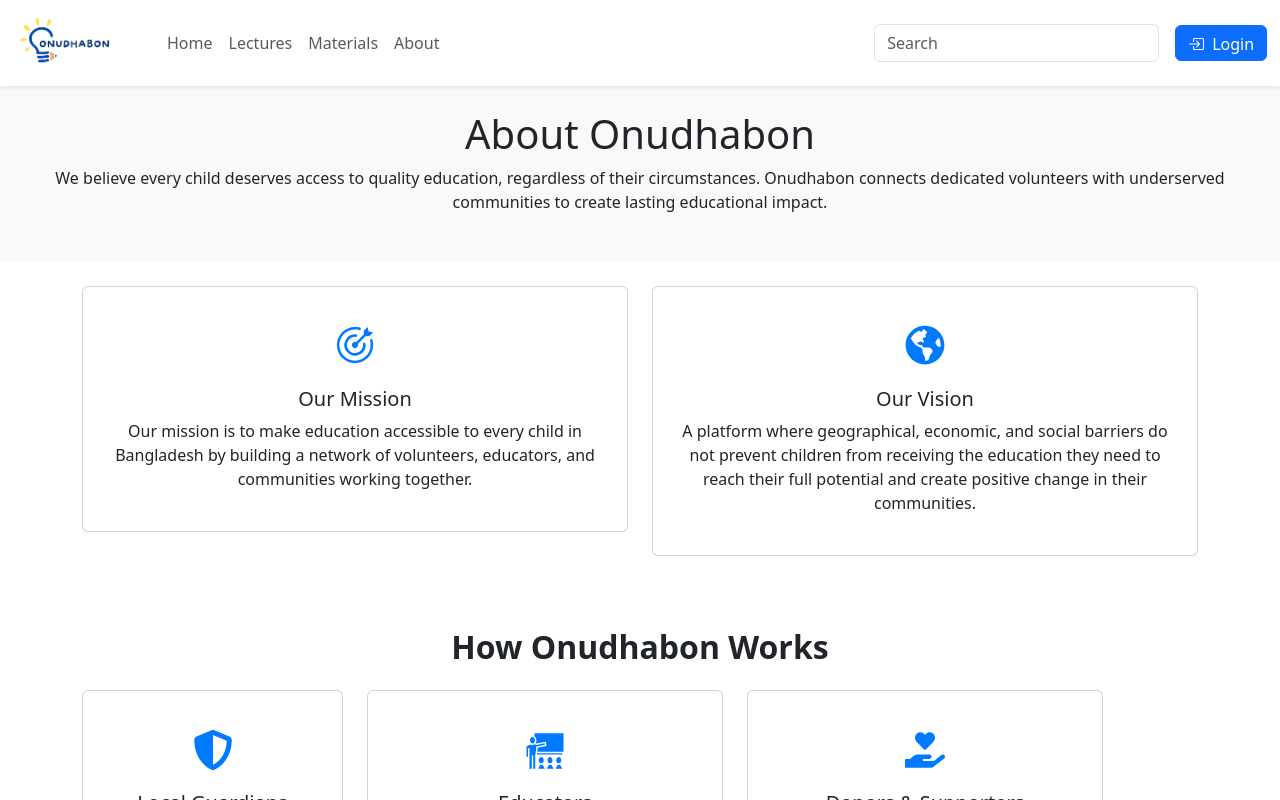
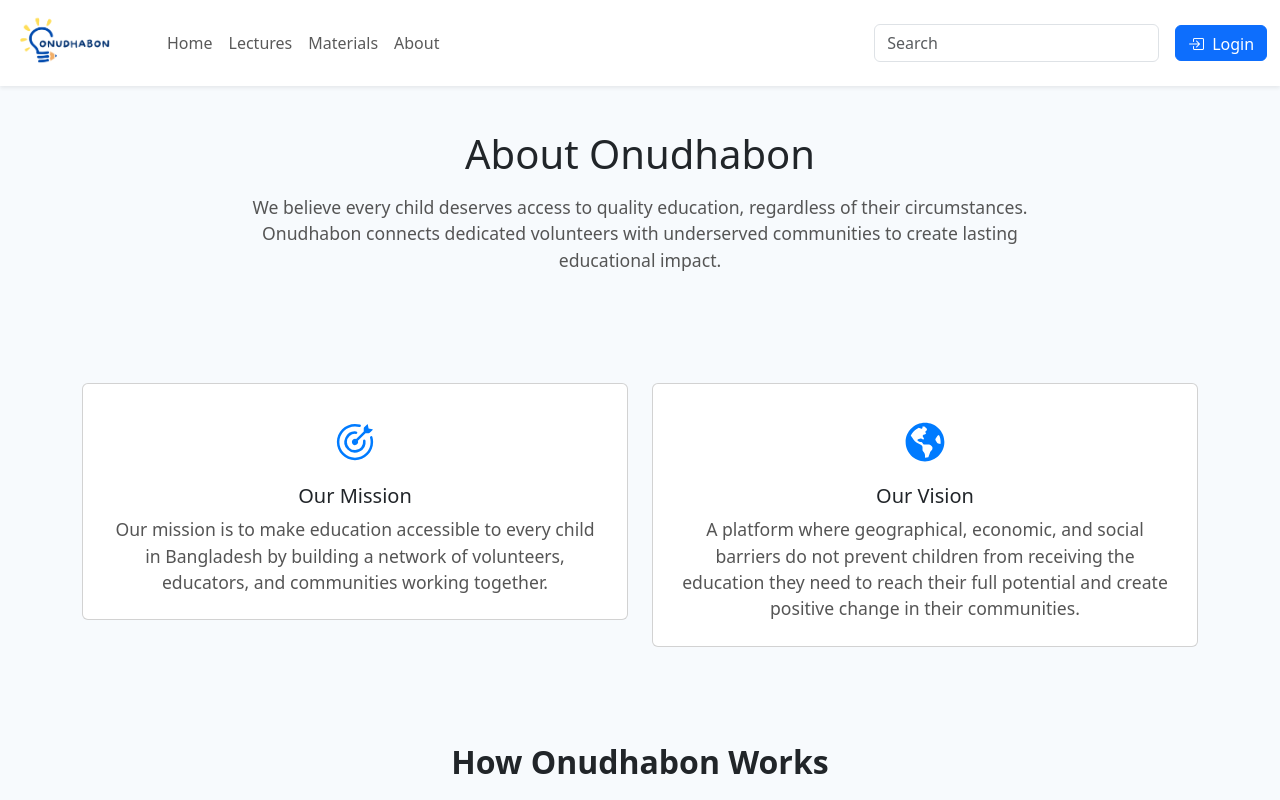
Before and after one commit to abonty360/Onudhabon, a React (Create React App) app in the folder client/: page /about in a window 1280 px wide. Shown: the top 800 px of the page. Built offline with nearby package versions, Linux system fonts and the light colour scheme.

Commit message:
about page loginstate fixed

```diff
--- a/client/src/App.js
+++ b/client/src/App.js
@@ -36,7 +36,7 @@ function App() {
       <Route path="/material" element={<MaterialPage isLoggedIn={isLoggedIn} handleLogout={handleLogout} />} />
       <Route path="/material/upload" element={<UploadMaterial />} />
       <Route path="/profile" element={<ProfilePage isLoggedIn={isLoggedIn} handleLogout={handleLogout} />} />
-      <Route path="/about" element={<AboutPage />} />
+      <Route path="/about" element={<AboutPage isLoggedIn={isLoggedIn} handleLogout={handleLogout} />} />
     </Routes>
   );
 }
--- a/client/src/Pages/AboutPage/AboutPage.css
+++ b/client/src/Pages/AboutPage/AboutPage.css
@@ -1,7 +1,30 @@
 .about-page {
-  padding: 2rem;
-  background-color: #f9f9f9;
-  padding-top: 80px;
+  padding: 100px 1rem 10px;
+  background-color: #f7fafd;
+  text-align: center;
+}
+
+.about-page .container {
+  max-width: 1140px;
+  margin-left: auto;
+  margin-right: auto;
+}
+
+.about-page h1 {
+  font-size: 2.5rem;
+  margin-bottom: 1rem;
+}
+
+.about-page p {
+  max-width: 800px;
+  margin: 0 auto;
+  font-size: 1.1rem;
+  color: #555;
+   margin-bottom: 0;
+}
+
+.about-page + .container {
+  padding-top: 2rem !important; /* instead of Bootstrap py-5 (3rem) */
 }
 
 .about-icon {
--- a/client/src/Pages/AboutPage/AboutPage.jsx
+++ b/client/src/Pages/AboutPage/AboutPage.jsx
@@ -16,8 +16,8 @@ const About = ({ isLoggedIn, handleLogout }) => {
     <>
       <NavbarComponent isLoggedIn={isLoggedIn} handleLogout={handleLogout} />
 
-      {}
       <div className="about-page text-center">
+         <Container>
         <h1>About Onudhabon</h1>
         <p>
           We believe every child deserves access to quality education,
@@ -25,10 +25,10 @@ const About = ({ isLoggedIn, handleLogout }) => {
           volunteers with underserved communities to create lasting educational
           impact.
         </p>
+         </Container>
       </div>
-
-      {}
-      <Container className="py-4">
+      <div className="about-page">
+        <Container className="py-0 pb-5">
           <Row className="g-4">
             <Col md={6}>
               <Card className="about-card text-center">
@@ -60,11 +60,10 @@ const About = ({ isLoggedIn, handleLogout }) => {
           </Row>
         </Container>
 
-      {}
         <Container className="py-5">
           <h2 className="section-title text-center mb-4">How Onudhabon Works</h2>
           <Row className="g-4 text-center">
-          <Col xs={12} md={3} sm={6}>
+            <Col xs={12} md={4} sm={6}>
               <Card className="about-card h-100">
                 <div className="about-icon">
                   <FaShieldAlt size={40} color="#007bff" />
@@ -104,7 +103,6 @@ const About = ({ isLoggedIn, handleLogout }) => {
           </Row>
         </Container>
 
-      {}
         <Container className="py-5">
           <h2 className="section-title text-center mb-4">Developer Team</h2>
           <Row className="g-4 text-center">
@@ -202,7 +200,7 @@ const About = ({ isLoggedIn, handleLogout }) => {
             </Col>
           </Row>
         </Container>
-
+      </div>
       <Footer />
     </>
   );
--- a/client/src/Pages/HomePage/HomePage.css
+++ b/client/src/Pages/HomePage/HomePage.css
@@ -4,10 +4,11 @@
   justify-content: center;
   align-items: center;
   min-height: 100vh;
-  background-color: #f0f2f5;
+  background-color: #fbfdff;
   color: #333;
   text-align: center;
   padding: 20px;
+  padding-top: 80px;
 }
 
 .home-page h1 {
--- a/client/src/Pages/HomePage/HomePage.jsx
+++ b/client/src/Pages/HomePage/HomePage.jsx
@@ -1,5 +1,5 @@
 import React, { useState } from 'react';
-import { Container, Row, Col, Button, Card} from 'react-bootstrap';
+import { Container, Row, Col, Button, Card } from 'react-bootstrap';
 import { Link } from 'react-router-dom';
 import './HomePage.css';
 import NavbarComponent from '../../Components/NavbarComp/Navbarcomp';
@@ -42,7 +42,7 @@ const Homepage = ({ isLoggedIn, handleLogout }) => {
   return (
     <>
       <NavbarComponent isLoggedIn={isLoggedIn} handleLogout={handleLogout} />
-
+      <div className="home-page">
         {!isLoggedIn && (
           <section className="py-5 mt-5 bg-primary text-white text-center">
             <Container>
@@ -122,7 +122,9 @@ const Homepage = ({ isLoggedIn, handleLogout }) => {
             </div>
           )}
         </Container>
+      </div>
       <Footer />
+
     </>
   );
 };
```
Lines whose indentation alone changed are shown as unchanged.
